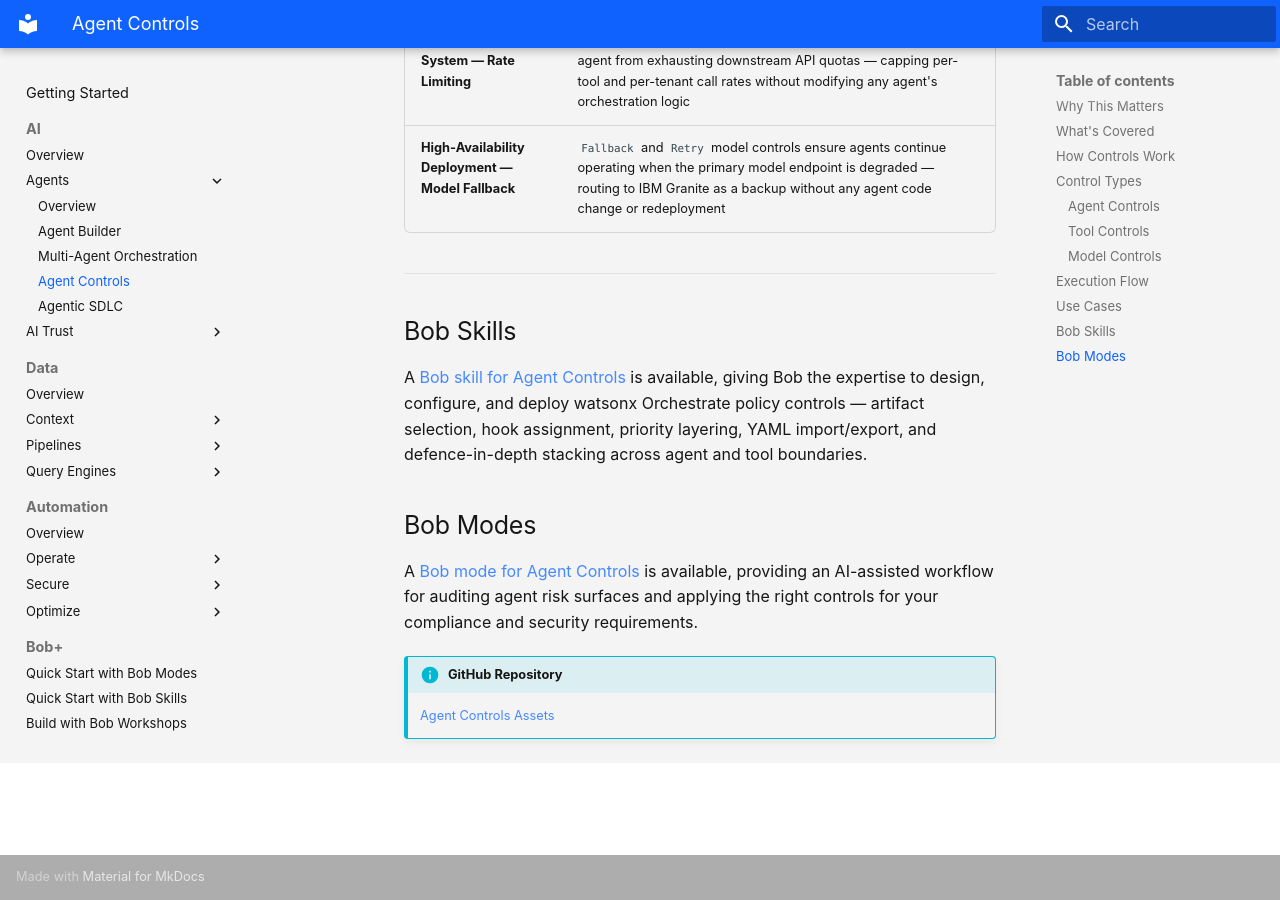
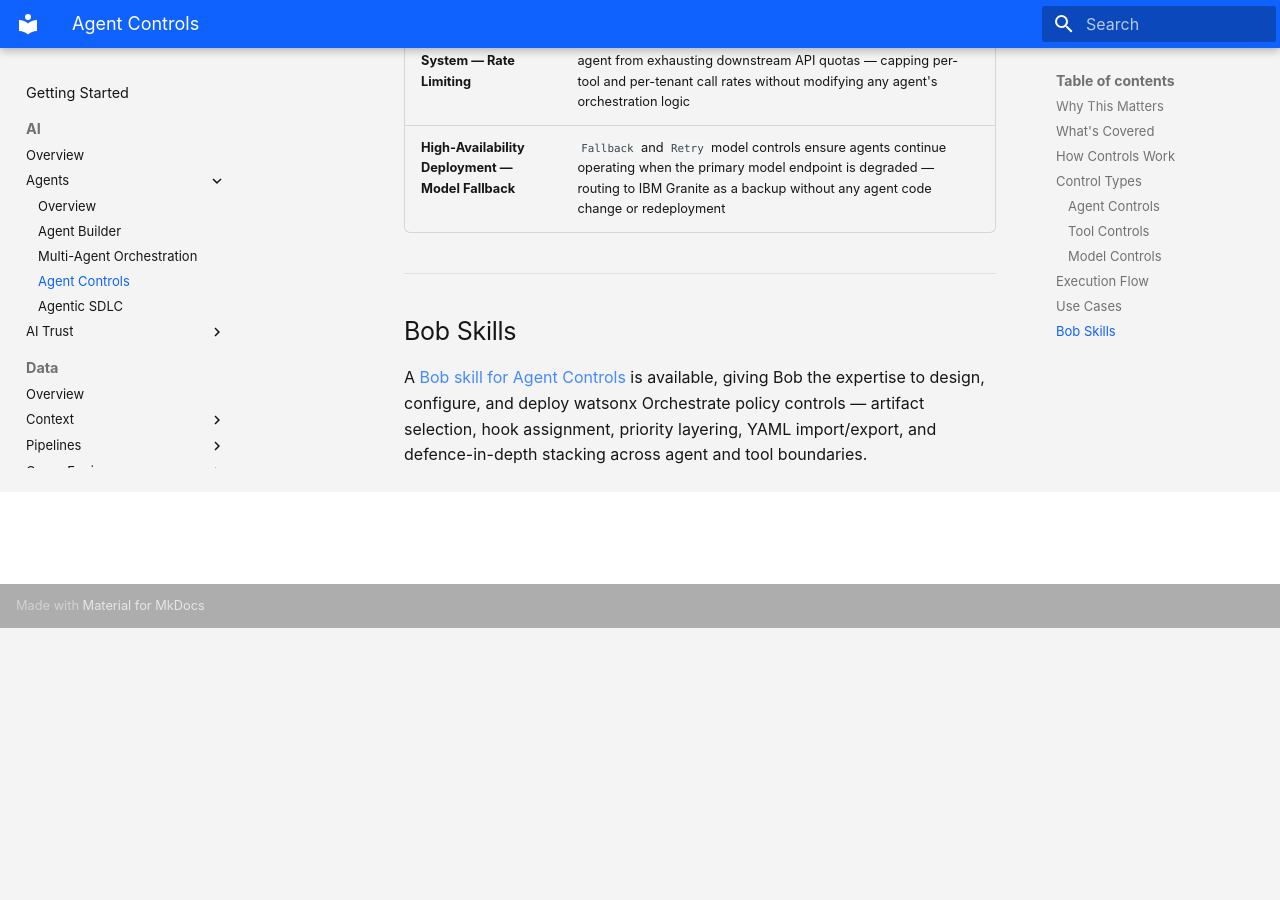
Before and after one commit to ibm-self-serve-assets/building-blocks2.0, an MkDocs documentation site: the page built from docs-src/ai-core/agents/agent-controls.md, in a window 1280 px wide and 900 px high, scrolled down 6830 px. Built offline with MkDocs 1.6.1 and Material for MkDocs 9.7.7, drawn with Linux system fonts in a browser that asks for light colours; after the commit the page ends 7458 px from its top, so only the background shows below that.

Commit message:
adding the fixes

```diff
--- a/docs-src/ai-core/agents/agent-controls.md
+++ b/docs-src/ai-core/agents/agent-controls.md
@@ -194,10 +194,3 @@
 ## Bob Skills
 
 A [Bob skill for Agent Controls](https://ibm-self-serve-assets.github.io/building-blocks-docs/ibm-bob/skills/) is available, giving Bob the expertise to design, configure, and deploy watsonx Orchestrate policy controls — artifact selection, hook assignment, priority layering, YAML import/export, and defence-in-depth stacking across agent and tool boundaries.
-
-## Bob Modes
-
-A [Bob mode for Agent Controls](https://github.com/ibm-self-serve-assets/building-blocks/tree/main/agents/agent-controls/bob-modes) is available, providing an AI-assisted workflow for auditing agent risk surfaces and applying the right controls for your compliance and security requirements.
-
-!!! info "GitHub Repository"
-    [Agent Controls Assets](https://github.com/ibm-self-serve-assets/building-blocks/tree/main/agents/agent-controls)
```
Also changed, not shown: docs-src/ibm-bob/skills/index.md (+2 -2 lines).
